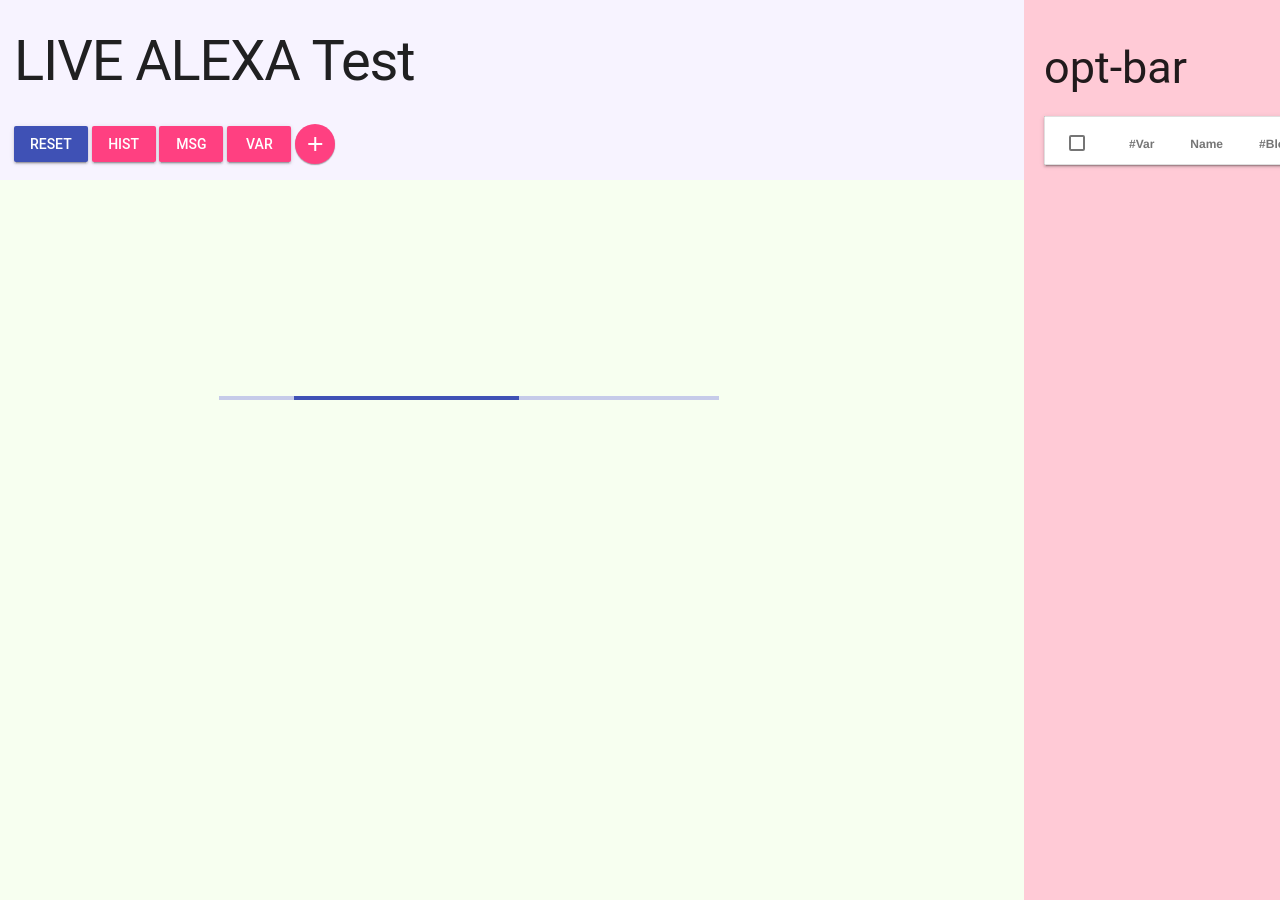
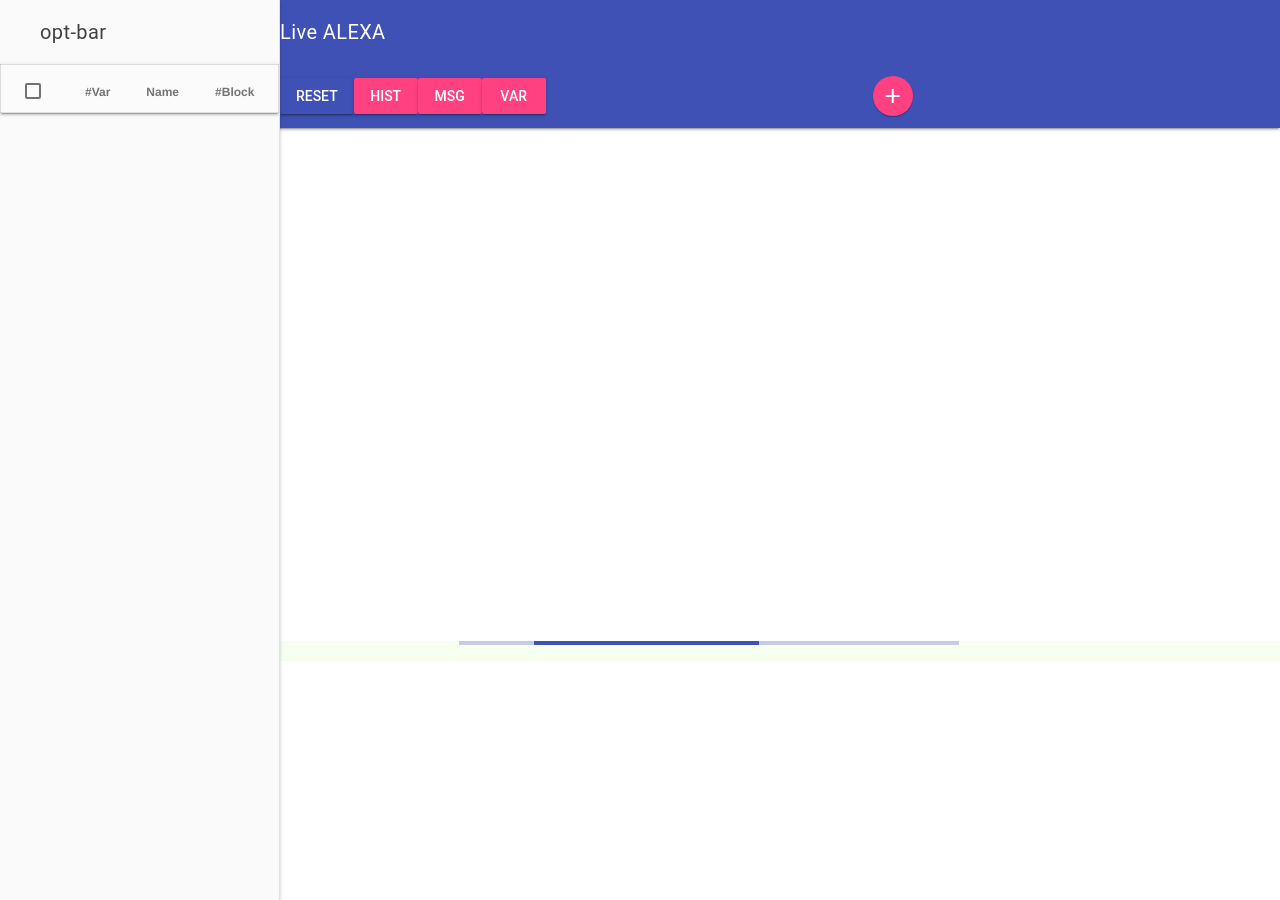
Before and after one commit to kruegener/Alexa_Server, a Django app: page / in a window 1280 px wide. Run offline with Django 3.2, Linux system fonts and the light colour scheme; lists and menus that the app fills with data are empty; some libraries are stand-ins or nearby versions.

Commit message:
dynamic grid and drawer

```diff
--- a/AlexaHandler/templates/AlexaHandler/live.html
+++ b/AlexaHandler/templates/AlexaHandler/live.html
@@ -4,6 +4,21 @@
 {% block head %}
 
     <meta name="viewport" content="width=device-width, initial-scale=1">
+
+
+    <!-- jQuery -->
+    <script type="text/javascript" src="https://code.jquery.com/jquery-latest.min.js"></script>
+    <script type="text/javascript" src="https://code.jquery.com/ui/1.12.1/jquery-ui.js"></script>
+    <link rel="stylesheet" href="//code.jquery.com/ui/1.12.1/themes/base/jquery-ui.css">
+
+    <!-- material design -->
+    <link rel="stylesheet" href="https://fonts.googleapis.com/icon?family=Material+Icons">
+    <link rel="stylesheet" href="https://code.getmdl.io/1.3.0/material.indigo-pink.min.css">
+    <script defer src="https://code.getmdl.io/1.3.0/material.min.js"></script>
+
+    <!-- local files -->
+    <script src="{% static "AlexaHandler/jsplumb.min.js" %}"></script>
+    <script src="{% static "AlexaHandler/reconnecting-websocket.min.js" %}"></script>
 
     <style>
         html{
@@ -15,25 +30,25 @@
             scroll-behaviour: smooth;
         }
 
-        #bar {
-            padding-left: 1em;
-            display:block;
-            overflow:auto;
-            height: 20vh;
-            width: 80vw;
-            top: 0;
-            left: 0;
-            background-color: #f7f3ff;
-        }
+        {#        #bar {#}
+        {#            padding-left: 1em;#}
+        {#            display:block;#}
+        {#            overflow:auto;#}
+        {#            height: 20vh;#}
+        {#            width: 80vw;#}
+        {#            top: 0;#}
+        {#            left: 0;#}
+        {#            background-color: #f7f3ff;#}
+        {#        }#}
 
         #plumbing_block {
             padding-left: 1em;
             display:block;
-        //overflow:hidden;
-            height: 80vh;
-            width: 80vw;
-            left: 0;
-            top: 20vh;
+        {#            overflow:hidden;#}
+        {#            height: 80vh;#}
+        {#            width: 80vw;#}
+        {#            left: 0;#}
+        {#            top: 20vh;#}
             background-color: #f7fff0;
         }
 
@@ -63,17 +78,17 @@
             left: -12px;
         }
 
-        .opt-bar {
-            overflow:auto;
-            position:fixed;
-            padding:20px;
-            overflow-y: auto;
-            right: 0;
-            left: 80vw;
-            height:100vh;
-            top: 0;
-            background-color: #ffcad6;
-        }
+        {#        .opt-bar {#}
+        {#            overflow:auto;#}
+        {#            position:fixed;#}
+        {#            padding:20px;#}
+        {#            overflow-y: auto;#}
+        {#            right: 0;#}
+        {#            left: 80vw;#}
+        {#            height:100vh;#}
+        {#            top: 0;#}
+        {#            background-color: #ffcad6;#}
+        {#        }#}
 
         .var-list {
             background-color: #fbfbfc;
@@ -104,21 +119,22 @@
             background-color: rgba(200,200,200, .5);
         }
 
+        #progress {
+            margin-top: 50%;
+            align-self: center;
+        }
 
+        .mdl-layout__drawer {
+            width:auto;
+        }
+        .mdl-layout__drawer.is-visible {
+            width:auto;
+        }
+        .mdl-layout__header,
+        .mdl-layout__content {
+
+        }
     </style>
-    <!-- jQuery -->
-    <script type="text/javascript" src="https://code.jquery.com/jquery-latest.min.js"></script>
-    <script type="text/javascript" src="https://code.jquery.com/ui/1.12.1/jquery-ui.js"></script>
-    <link rel="stylesheet" href="//code.jquery.com/ui/1.12.1/themes/base/jquery-ui.css">
-
-    <!-- material design -->
-    <link rel="stylesheet" href="https://fonts.googleapis.com/icon?family=Material+Icons">
-    <link rel="stylesheet" href="https://code.getmdl.io/1.3.0/material.indigo-pink.min.css">
-    <script defer src="https://code.getmdl.io/1.3.0/material.min.js"></script>
-
-    <!-- local files -->
-    <script src="{% static "AlexaHandler/jsplumb.min.js" %}"></script>
-    <script src="{% static "AlexaHandler/reconnecting-websocket.min.js" %}"></script>
 
     <!-- check for jquery -->
     <script type="text/javascript">
@@ -205,7 +221,7 @@
             xOff = 20;
             var div = document.createElement("div");
             div.id = name;
-            div.className = "content mdl-cell mdl-cell--3-col";
+            div.className = "content mdl-cell mdl-cell--3-col mdl-shadow--6dp";
 
             // add vars
             if(data.hasOwnProperty("vars")){
@@ -303,6 +319,7 @@
             var_num = 0;
             document.getElementById("var_body").innerHTML = "";
             document.getElementById("grid").innerHTML = "";
+            margin_adjust();
             componentHandler.upgradeDom();
         }
 
@@ -333,6 +350,10 @@
 
         var var_num = 0;
 
+        function margin_adjust() {
+            $(".mdl-layout__header").css("margin-left", $("#opt-bar").outerWidth());
+            $(".mdl-layout__content").css("margin-left", $("#opt-bar").outerWidth());
+        }
         function new_Gen_Var() {
             var outer = document.getElementById("Vars");
             var table = document.getElementById("var_body");
@@ -355,6 +376,8 @@
             cell.className = "mdl-data-table__cell";
             cell.textContent = "###";
             var_num++;
+            console.log("new width:", $("#opt-bar").outerWidth());
+            margin_adjust();
             componentHandler.upgradeDom();
             cell.scrollIntoView();
         }
@@ -383,6 +406,7 @@
                 cell.textContent = block_num;
                 var_num++;
             }
+            margin_adjust();
             componentHandler.upgradeDom();
         }
 
@@ -434,6 +458,7 @@
 
         $( document ).ready(function() {
             console.log( "ready!" );
+
             // var header select
             var table = document.getElementById("Vars");
             var headerCheckbox = table.querySelector('thead .mdl-data-table__select input');
@@ -453,7 +478,9 @@
                 }
             };
             headerCheckbox.addEventListener('change', headerCheckHandler);
-
+            console.log("new header width:", $("#opt-bar").outerWidth());
+            margin_adjust();
+            console.log("header margin: ", $(".mdl-layout__header").css.marginLeft);
         });
 
 
@@ -462,9 +489,15 @@
 
 {% block body %}
 
+    <!-- MDL Layout -->
 
-    <div id = "bar">
-        <h1> LIVE ALEXA Test</h1>
+    <div class="mdl-layout mdl-js-layout mdl-layout--fixed-drawer
+                mdl-layout--fixed-header">
+        <header id="header-block" class="mdl-layout__header">
+            <div class="mdl-layout__header-row">
+                <span class="mdl-layout-title">Live ALEXA</span>
+            </div>
+            <div class="mdl-layout__header-row">
                 <!-- Accent-colored raised button with ripple -->
                 <button onclick="send_reset()" class="mdl-button mdl-js-button mdl-button--raised mdl-js-ripple-effect mdl-button--colored">
                     Reset
@@ -481,20 +514,11 @@
                 <button onclick="send_image_populate()" class="mdl-button mdl-js-button mdl-button--fab mdl-button--mini-fab mdl-button--colored">
                     <i class="material-icons">add</i>
                 </button>
-    </div>
-
-
-    <div id ="plumbing_block">
-        <!-- MDL Progress Bar with Indeterminate Progress -->
-
-        <div id="progress" class="mdl-progress mdl-js-progress mdl-progress__indeterminate" style="top:30%; left: 20%"></div>
-        <div id="grid" class="mdl-grid">
 
             </div>
-    </div>
-
-    <div class = "opt-bar">
-        <h2> opt-bar </h2>
+        </header>
+        <div id = "opt-bar" class="mdl-layout__drawer">
+            <span class="mdl-layout-title">opt-bar</span>
             <table id="Vars" class="var-list mdl-data-table mdl-shadow--2dp mdl-js-data-table">
                 <thead>
                 <tr>
@@ -514,7 +538,16 @@
                 </tbody>
             </table>
         </div>
+        <main class="mdl-layout__content">
+            <div id ="plumbing_block">
+                <!-- MDL Progress Bar with Indeterminate Progress -->
 
+                <div id="progress" class="mdl-progress mdl-js-progress mdl-progress__indeterminate" style="top:30%; left: 20%"></div>
+                <div id="grid" class="mdl-grid">
 
+                </div>
+            </div>
+        </main>
+    </div>
 
 {% endblock %}
```
Also changed, not shown: 1 other file. Lines whose indentation alone changed are shown as unchanged.
